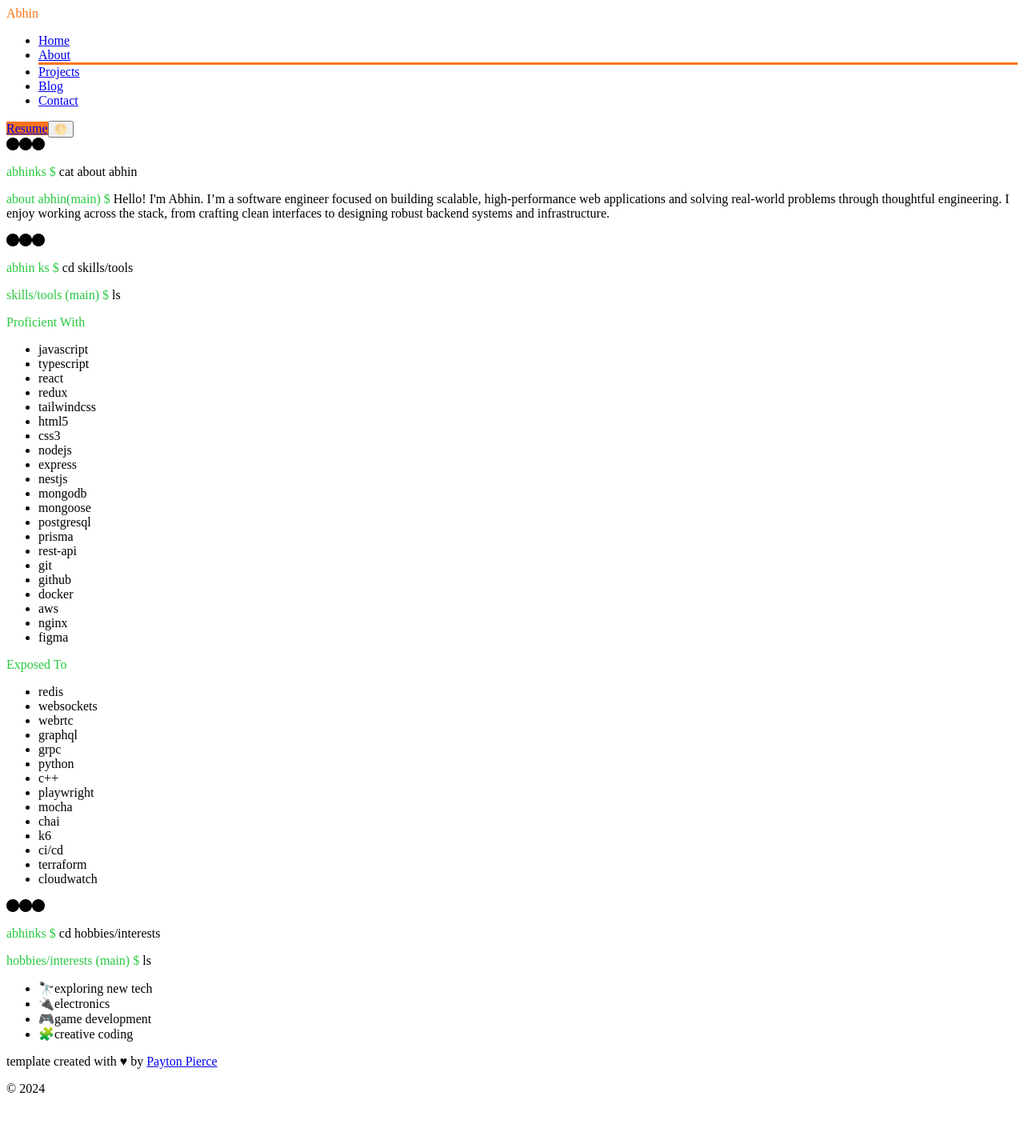
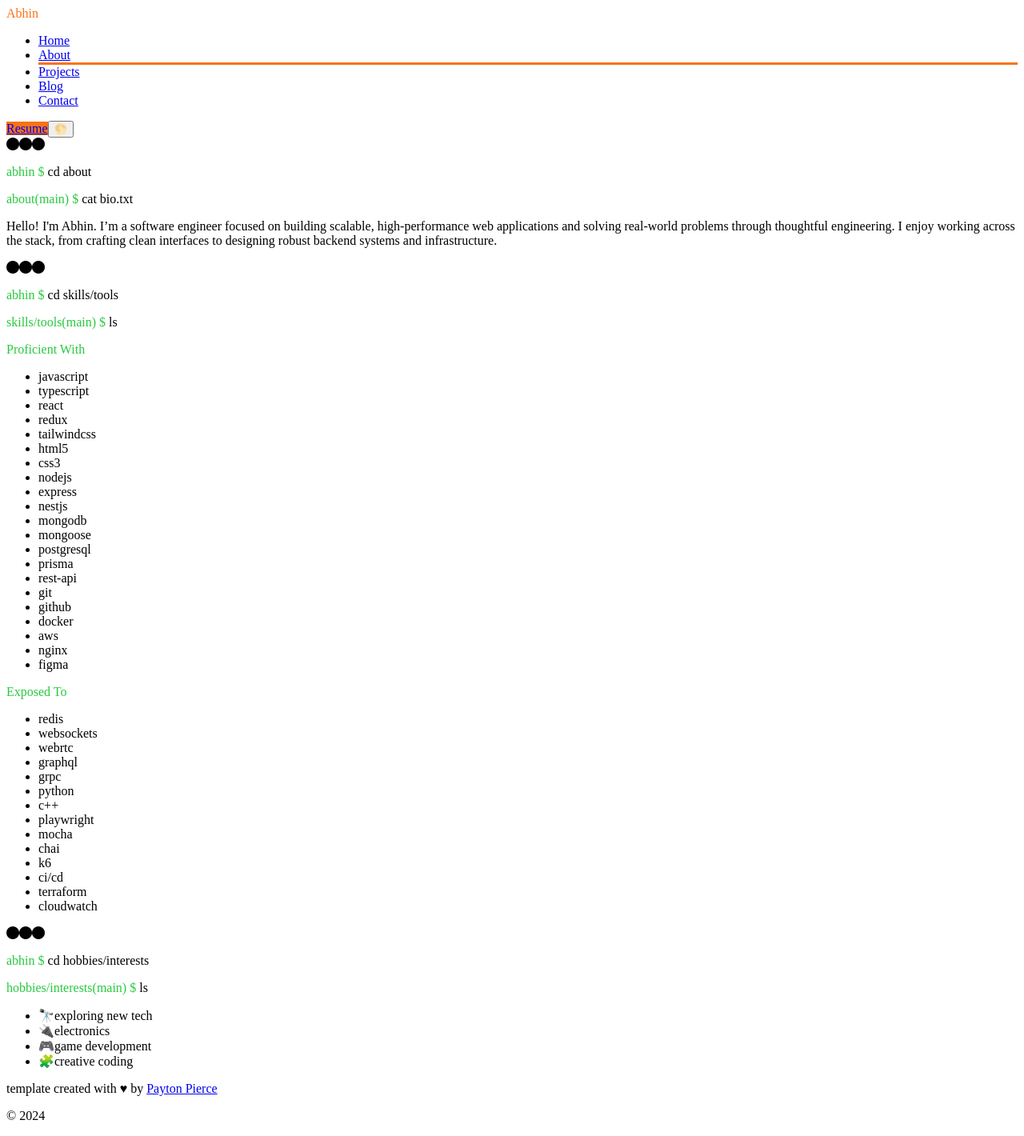
Before and after one commit to Abhinks151/Portfolio, a React (Vite) app: page /about in a window 1280 px wide. Shown: the whole page at 80% size. Before the commit the page ends 1386 px from the top, so only its background shows below. Built offline with nearby package versions, Linux system fonts and the light colour scheme; the HTML template or start-up script is replaced by a standard one.

Commit message:
refactor: update terminal-style command prompts and file navigation structure in About component

```diff
--- a/src/components/about/About.jsx
+++ b/src/components/about/About.jsx
@@ -4,31 +4,33 @@ import { info } from '../../info/Info.js'
 
 export default function About({ innerRef }) {
   const firstName = info.firstName.toLowerCase()
+  const rootPrompt = `${firstName} $`
 
   const aboutMeText = (
     <>
       <p>
-        <span style={{ color: info.baseColor }}>{firstName}{info.lastName.toLowerCase()} $</span>{' '}
-        cat about {firstName}
+        <span style={{ color: info.baseColor }}>{rootPrompt}</span>{' '}
+        cd about
       </p>
       <p>
         <span style={{ color: info.baseColor }}>
-          about {firstName}<span className="text-[#27C93F]">(main)</span> $
+          about<span className="text-[#27C93F]">(main)</span> $
         </span>{' '}
-        {info.bio}
+        cat bio.txt
       </p>
+      <p className="mt-1">{info.bio}</p>
     </>
   )
 
   const skillsText = (
     <>
       <p>
-        <span style={{ color: info.baseColor }}>{firstName} {info.lastName.toLowerCase()} $</span>{' '}
+        <span style={{ color: info.baseColor }}>{rootPrompt}</span>{' '}
         cd skills/tools
       </p>
       <p>
         <span style={{ color: info.baseColor }}>
-          skills/tools <span className="text-[#27C93F]">(main)</span> $
+          skills/tools<span className="text-[#27C93F]">(main)</span> $
         </span>{' '}
         ls
       </p>
@@ -50,12 +52,12 @@ export default function About({ innerRef }) {
   const miscText = (
     <>
       <p>
-        <span style={{ color: info.baseColor }}>{firstName}{info.lastName.toLowerCase()} $</span>{' '}
+        <span style={{ color: info.baseColor }}>{rootPrompt}</span>{' '}
         cd hobbies/interests
       </p>
       <p>
         <span style={{ color: info.baseColor }}>
-          hobbies/interests <span className="text-[#27C93F]">(main)</span> $
+          hobbies/interests<span className="text-[#27C93F]">(main)</span> $
         </span>{' '}
         ls
       </p>
```
